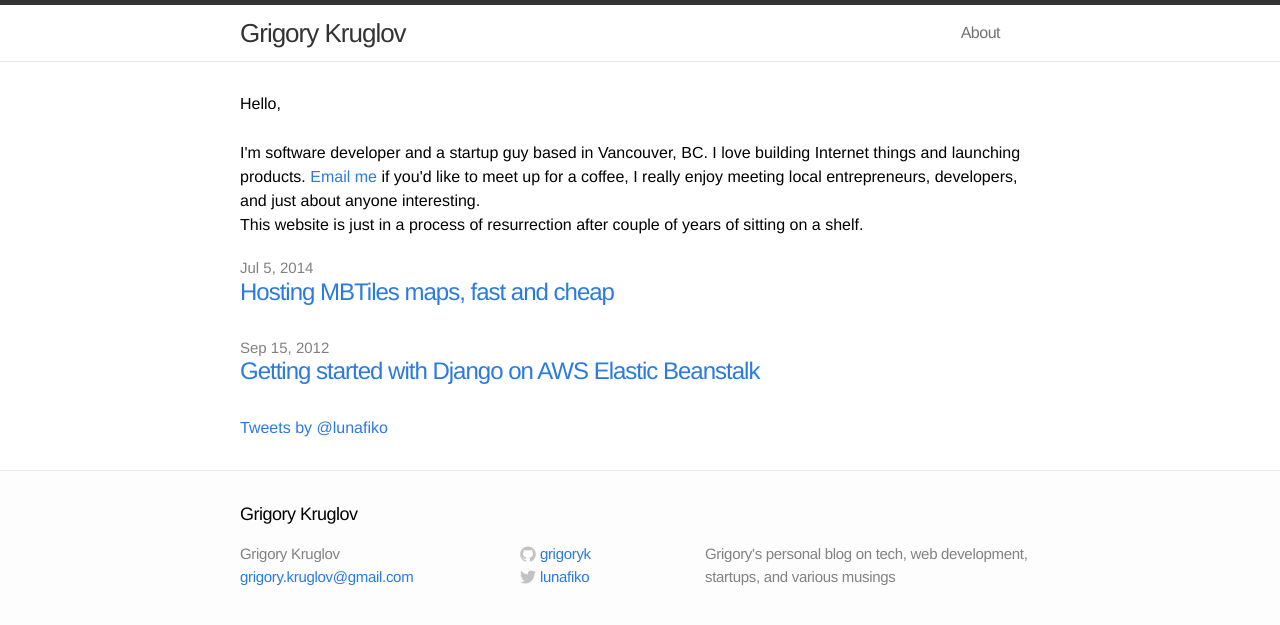
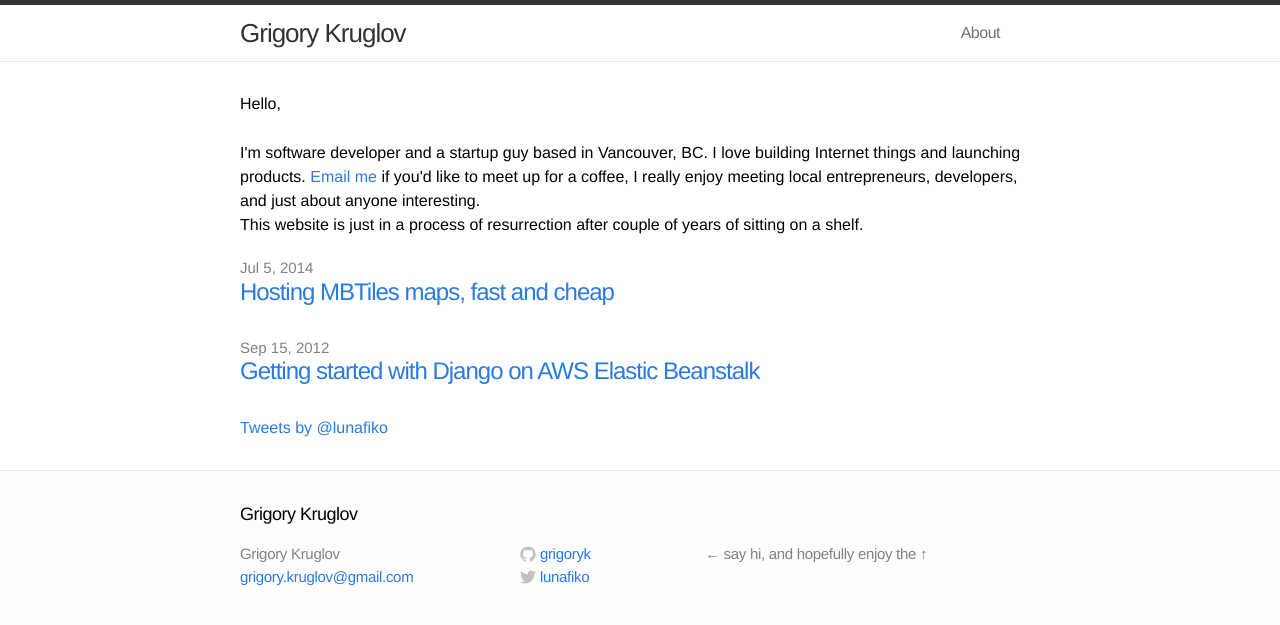
Before and after one commit to grigoryk/grigoryk.github.io, a Jekyll site: the page built from index.html, in a window 1280 px wide. Shown: the top 625 px of the page. Built offline with Jekyll 4.4.1, drawn with Linux system fonts in a browser that asks for light colours; comment, search, counter and statistics services are not loaded.

Commit message:
arrows, yo

```diff
--- a/_config.yml
+++ b/_config.yml
@@ -1,7 +1,7 @@
 # Site settings
 title: Grigory Kruglov
 email: grigory.kruglov@gmail.com
-description: "Grigory's personal blog on tech, web development, startups, and various musings"
+description: "← say hi, and hopefully enjoy the ↑"
 baseurl: ""
 url: "http://www.grigory.ca"
 
```
